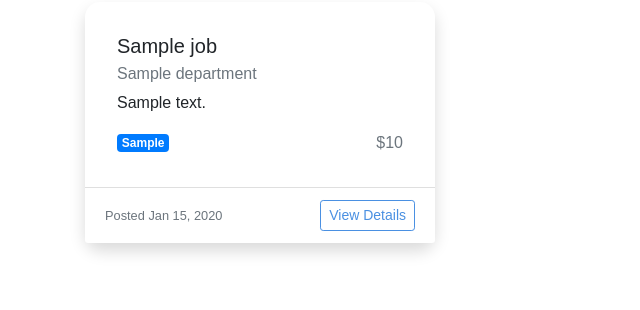
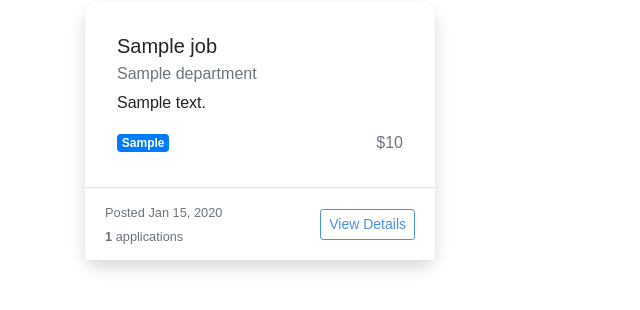
Before and after one commit to Ale-Newport/404-Not-Found, a Django app: template app/templates/employer_dashboard.html in a window 1280 px wide. Shown: the part 150-460 px from the top of the page, without its empty margins (0-640 px from the left). Run offline with Django 5.2, Linux system fonts and the light colour scheme; the template is opened without the code that fills it: most values are stand-ins (such as "Sample title", 1, 10 or a date in 2020); some libraries are stand-ins or nearby versions.

Commit message:
Addnumber of applications received to job card

```diff
--- a/app/templates/employer_dashboard.html
+++ b/app/templates/employer_dashboard.html
@@ -59,7 +59,13 @@
                         </div>
                         <div class="card-footer bg-white">
                             <div class="d-flex justify-content-between align-items-center">
-                                <small class="text-muted">Posted {{ job.created_at|date:"M d, Y" }}</small>
+                                <div>
+                                    <small class="text-muted">Posted {{ job.created_at|date:"M d, Y" }}</small>
+                                    <br>
+                                    <small class="text-muted">
+                                        <strong>{{ job.applications.count }}</strong> applications
+                                    </small>
+                                </div>
                                 <a href="{% url 'job_detail' job.id %}" class="btn btn-sm btn-outline-primary">View Details</a>
                             </div>
                         </div>
```
